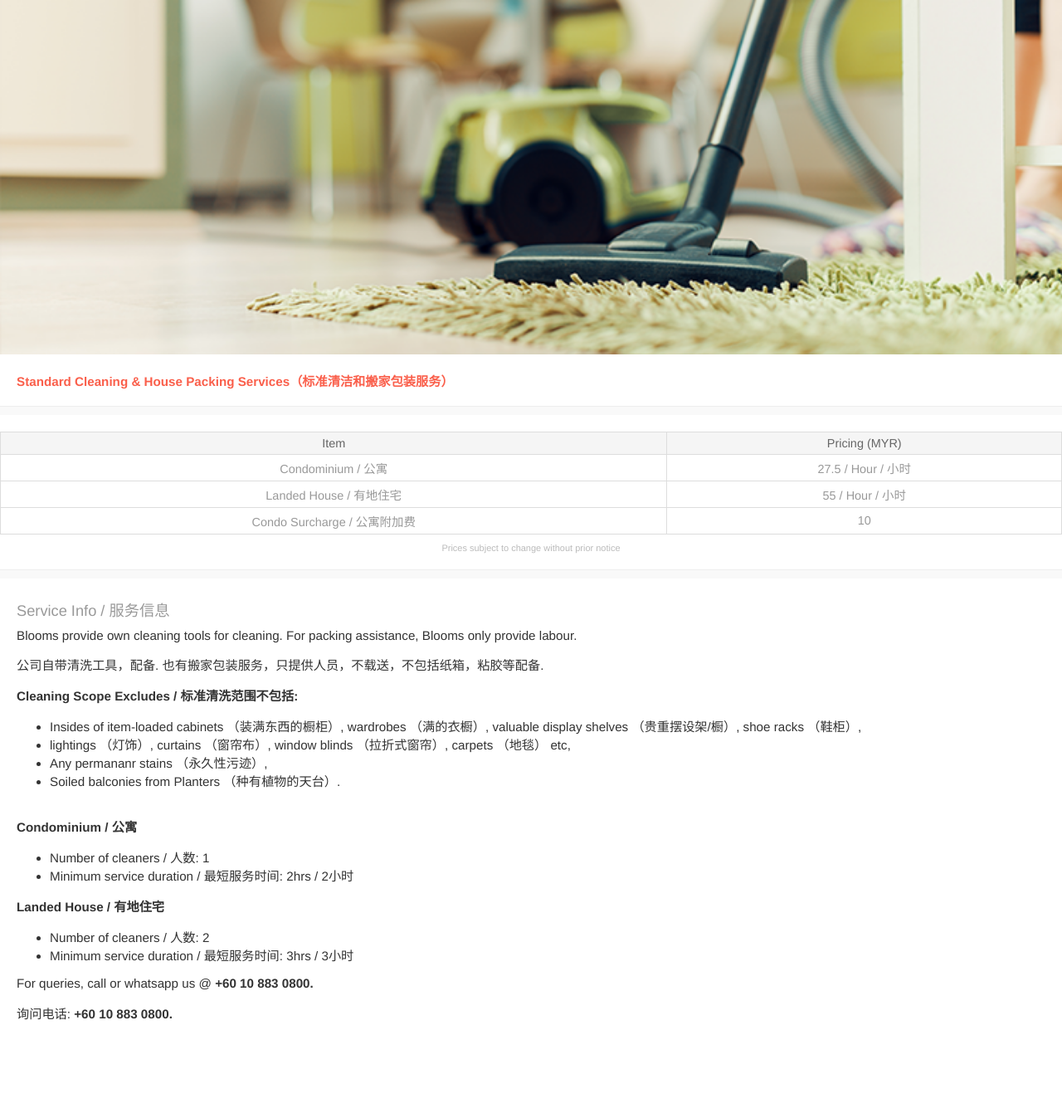
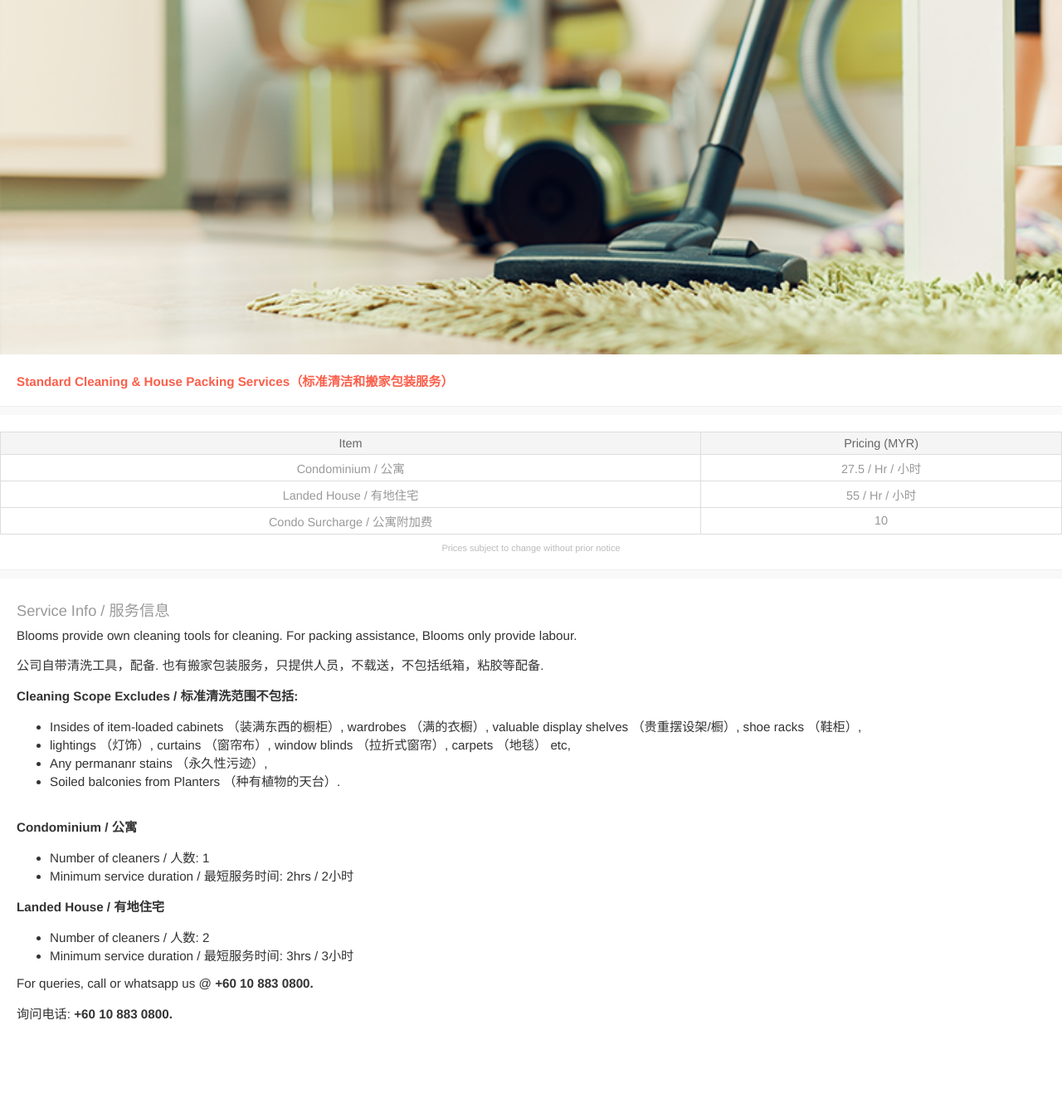
Before and after one commit to blooms-singapore/pages, a Jekyll site: the page built from en/services/myr/cleaning-standard.html, in a window 1280 px wide. Shown: the whole page at 83% size. Built offline with Jekyll 4.4.1, drawn with Linux system fonts in a browser that asks for light colours.

Commit message:
Update cleaning-standard.html

```diff
--- a/en/services/myr/cleaning-standard.html
+++ b/en/services/myr/cleaning-standard.html
@@ -14,11 +14,11 @@ layout: service
     <tbody>
       <tr>
         <td>Condominium / 公寓</td>
-        <td>27.5<span> / Hour<span> / 小时</span></td>
+        <td>27.5<span> / Hr<span> / 小时</span></td>
       </tr>
       <tr>
         <td>Landed House / 有地住宅</td>
-        <td>55<span> / Hour<span> / 小时</span></td>
+        <td>55<span> / Hr<span> / 小时</span></td>
       </tr>
       <tr>
         <td>Condo Surcharge / 公寓附加费</td>
```
